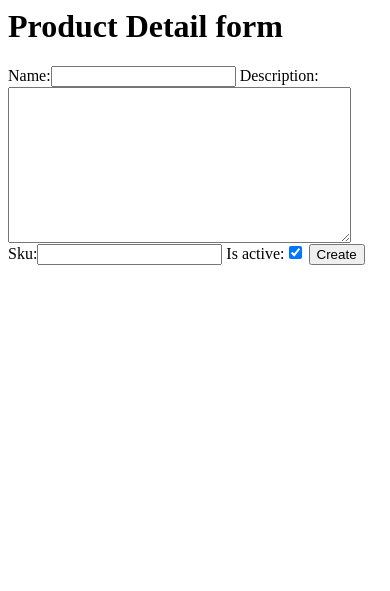
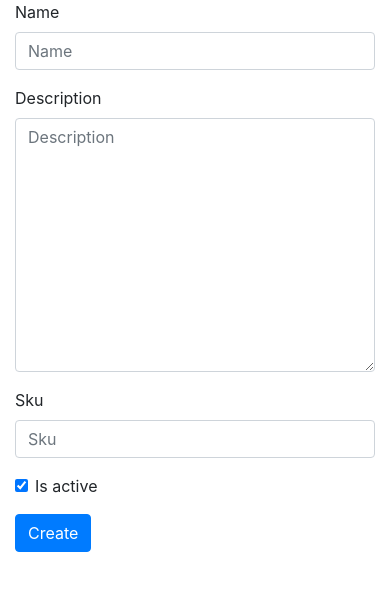
Before and after one commit to ultimatecoder/narad, a Django app: page /products/create/ in a window 390 px wide. Shown: the top 591 px of the page. Run offline with Django 3.2, Linux system fonts and the light colour scheme; some libraries are stand-ins or nearby versions.

Commit message:
Improving UI of Product create and Product update page
By converting exiting forms into responsive and more attractive UI.

```diff
--- a/narad/product_manager/templates/product_create.html
+++ b/narad/product_manager/templates/product_create.html
@@ -1,6 +1,19 @@
-<h1> Product Detail form</h1>
-<form enctype="multipart/form-data" action="{% url 'product-create' %}" method="post">
-  {% csrf_token %}
-  {{ form }}
-  <input type="submit" value="Create">
-</form>
+{% extends "base.html" %}
+
+{% load bootstrap4 %}
+
+{% block body %}
+  <div class="row">
+    <div class="col-md-8">
+      <form enctype="multipart/form-data" action="{% url 'product-create' %}" method="post" class="form">
+        {% csrf_token %}
+
+        {% bootstrap_form form %}
+
+        {% buttons %}
+          <button type="submit" class="btn btn-primary">Create</button>
+        {% endbuttons %}
+      </form>
+    </div>
+  </div>
+{% endblock %}
--- a/narad/product_manager/templates/product_search.html
+++ b/narad/product_manager/templates/product_search.html
@@ -12,6 +12,11 @@
         <button type="submit" class="btn btn-primary">Search</button>
       {% endbuttons %}
     </form>
+  </div>
+</div>
+<div class="row">
+  <div class="col-md-12">
+    <a href="{% url 'product-create' %}" class="btn btn-dark">Create new Product</a>
   </div>
 </div>
 <div class="row">
```
Also changed, not shown: narad/product_manager/templates/product_detail.html (+13 -4 lines).
